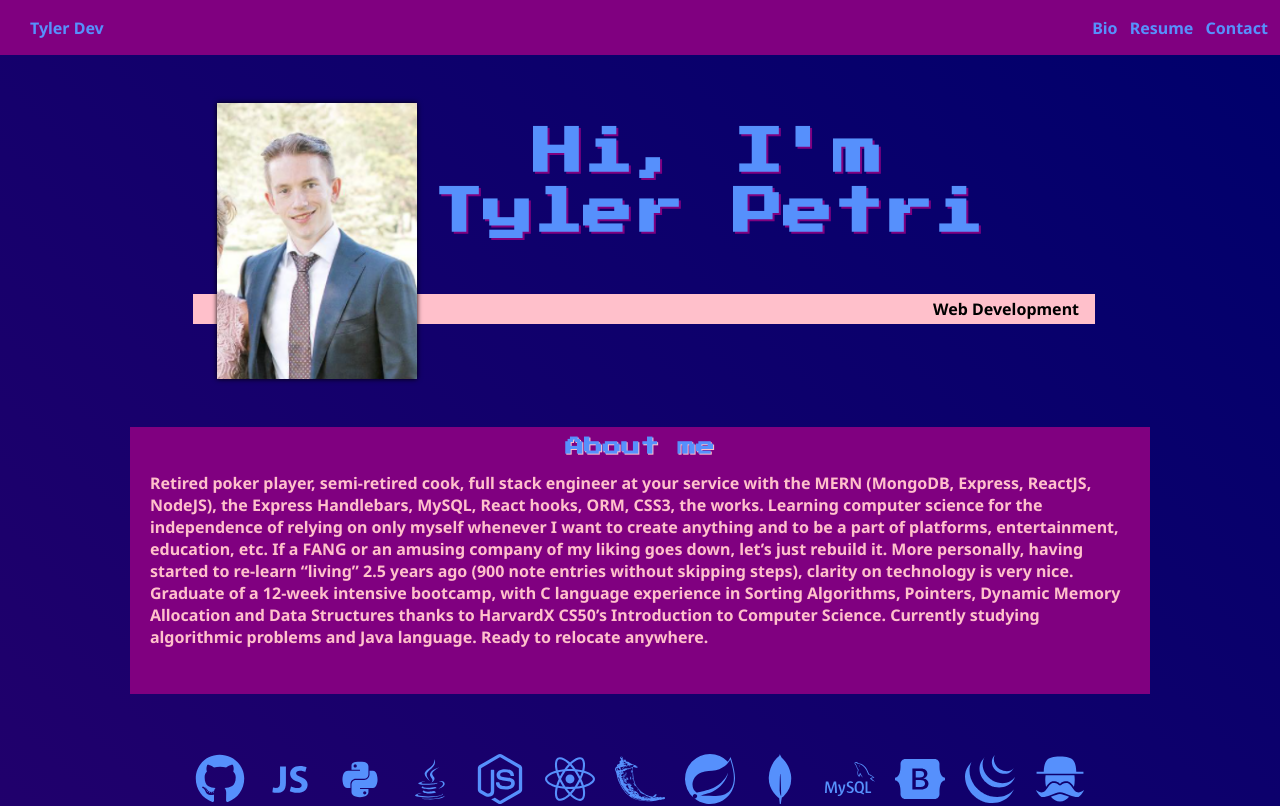
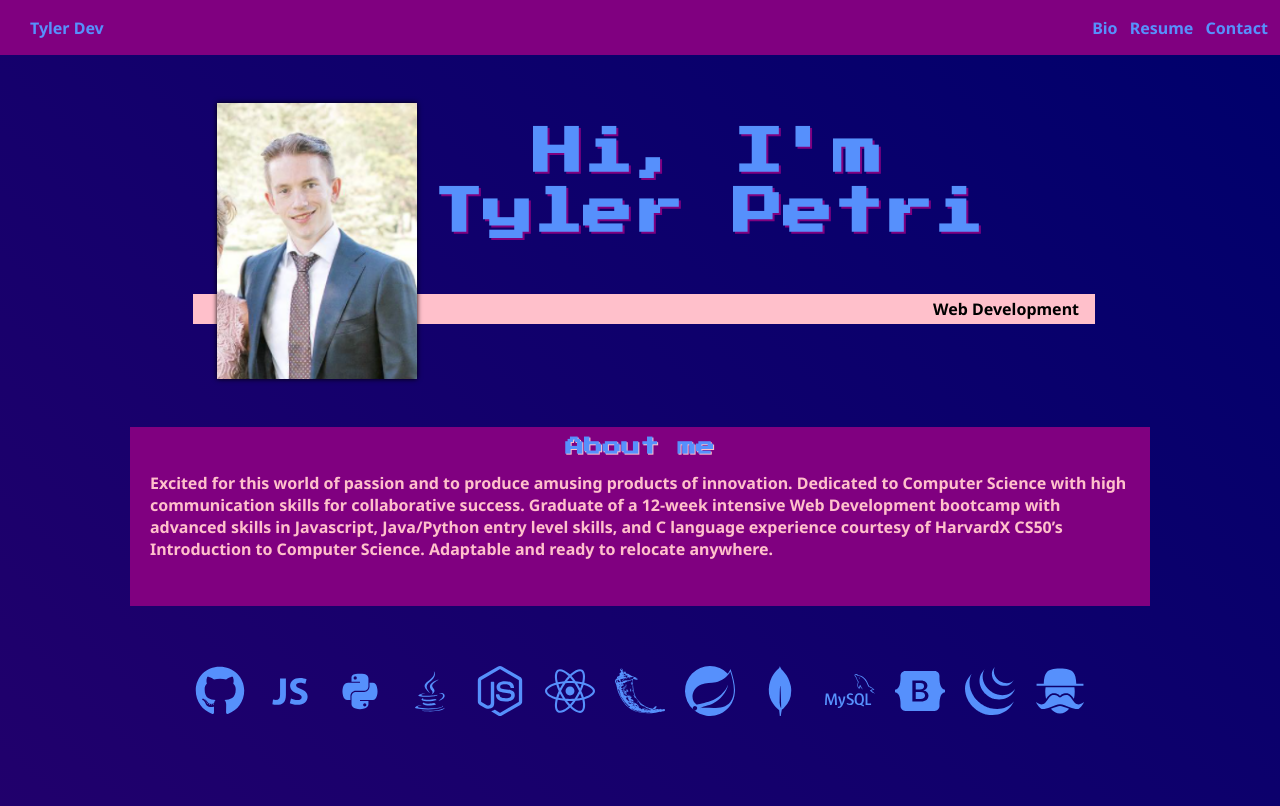
Before and after one commit to TylerPetri/Portfolio, a React (Create React App) app: page / in a window 1280 px wide. Shown: the top 806 px of the page. Built offline with nearby package versions, Linux system fonts and the light colour scheme.

Commit message:
bio resume

```diff
--- a/src/Components/Homepage.js
+++ b/src/Components/Homepage.js
@@ -54,7 +54,7 @@ function Homepage() {
         <div className="bioBox">
             <h3 className="bioTitle">About me</h3>
             <p>
-            Retired poker player, semi-retired cook, full stack engineer at your service with the MERN (MongoDB, Express, ReactJS, NodeJS), the Express Handlebars, MySQL, React hooks, ORM, CSS3, the works. Learning computer science for the independence of relying on only myself whenever I want to create anything and to be a part of platforms, entertainment, education, etc. If a FANG or an amusing company of my liking goes down, let’s just rebuild it. More personally, having started to re-learn “living” 2.5 years ago (900 note entries without skipping steps), clarity on technology is very nice. Graduate of a 12-week intensive bootcamp, with C language experience in Sorting Algorithms, Pointers, Dynamic Memory Allocation and Data Structures thanks to HarvardX CS50’s Introduction to Computer Science. Currently studying algorithmic problems and Java language. Ready to relocate anywhere.
+            Excited for this world of passion and to produce amusing products of innovation. Dedicated to Computer Science with high communication skills for collaborative success. Graduate of a 12-week intensive Web Development bootcamp with advanced skills in Javascript, Java/Python entry level skills, and C language experience courtesy of HarvardX CS50’s Introduction to Computer Science. Adaptable and ready to relocate anywhere.
             </p>
         </div>
 
```
Also changed, not shown: 1 other file (tests, documents, lock files or other folders).
